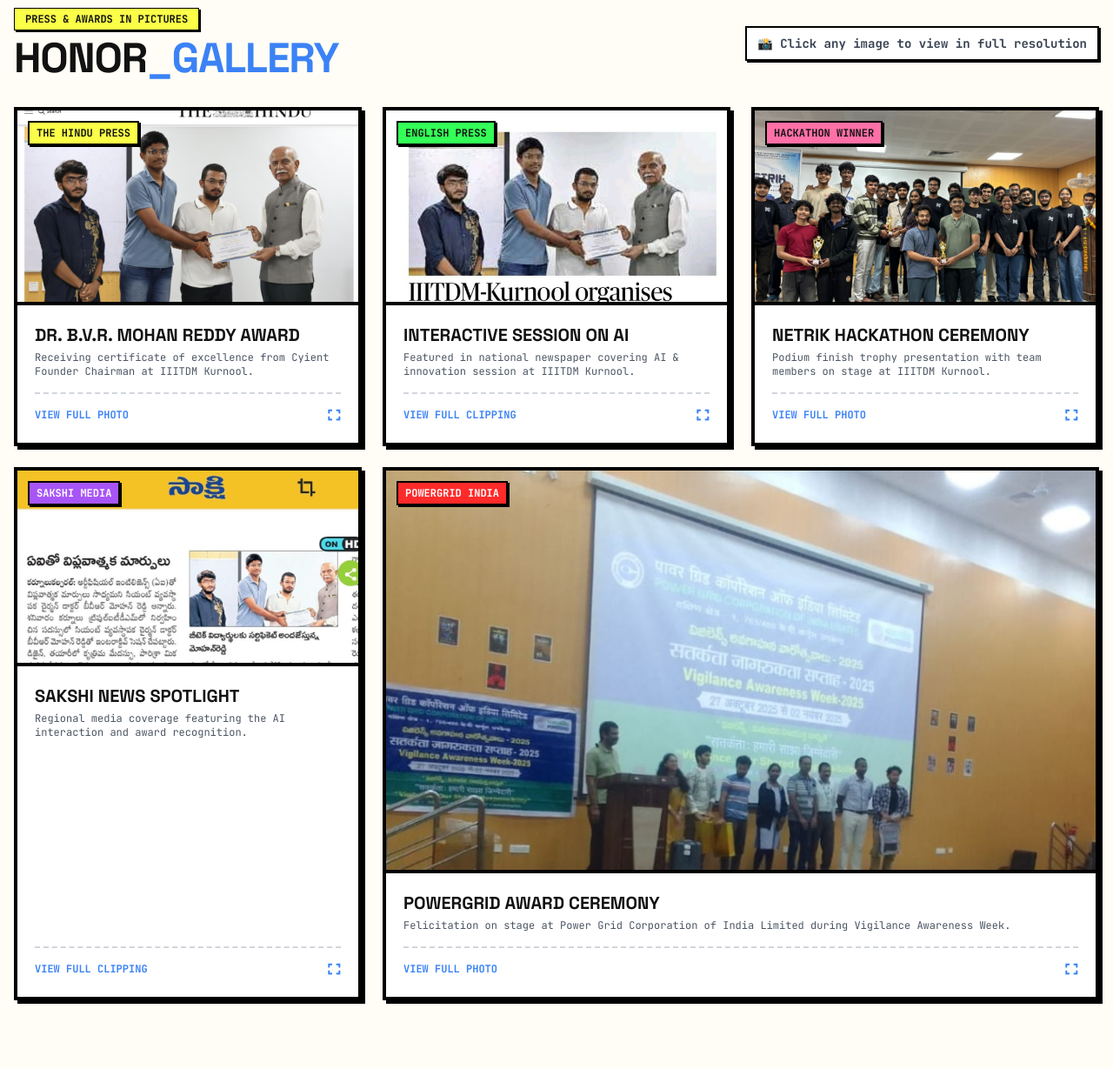
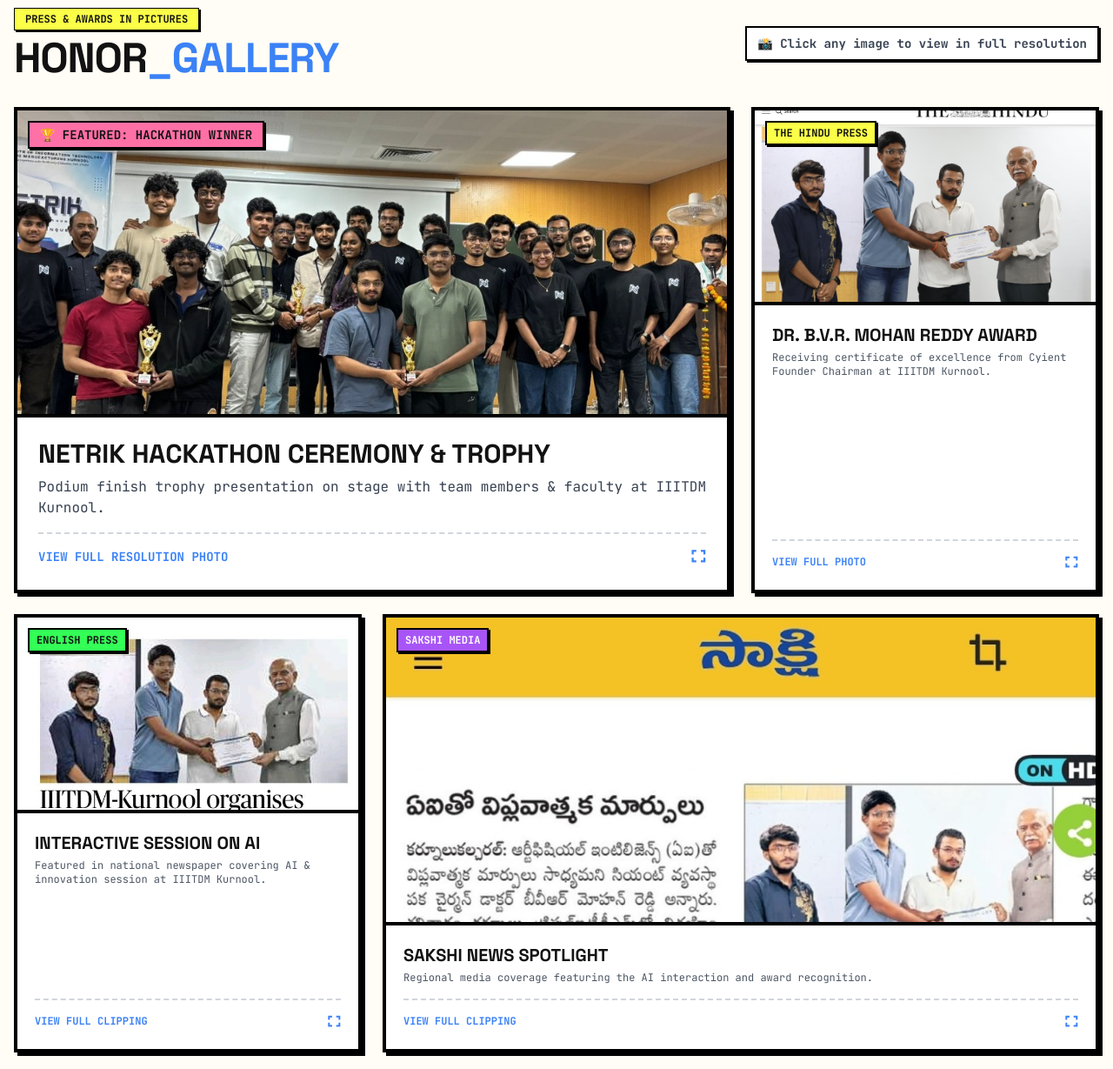
Before and after one commit to peddusreekanthreddy7/portfolio, a plain HTML site: page index.html in a window 1280 px wide. Shown: the part 8440-9669 px from the top of the page at 87% size. Drawn offline with nearby package versions, Linux system fonts and the light colour scheme; no server answers.

Commit message:
Remove PowerGrid award image and make Netrik Hackathon trophy ceremony featured big image

```diff
--- a/index.html
+++ b/index.html
@@ -1305,7 +1305,25 @@
                 </div>
 
                 <div class="grid grid-cols-1 md:grid-cols-2 lg:grid-cols-3 gap-6">
-                    <!-- Image 1: The Hindu Award -->
+                    <!-- Image 1: Netrik Hackathon Trophy (Featured Big Card) -->
+                    <div class="bg-white border-4 border-black shadow-hard group overflow-hidden cursor-hover flex flex-col md:col-span-2 lg:col-span-2 hover:translate-x-1 hover:-translate-y-1 transition-all" onclick="openImageModal('images/achievements/netrik_hackathon_trophy.jpg', 'Netrik Hackathon Podium Finish & Trophy Presentation at IIITDM Kurnool')">
+                        <div class="relative overflow-hidden bg-black aspect-video sm:aspect-[21/9]">
+                            <img src="images/achievements/netrik_hackathon_trophy.jpg" alt="Netrik Hackathon Trophy Ceremony" class="w-full h-full object-cover object-center group-hover:scale-105 transition-transform duration-300">
+                            <div class="absolute top-3 left-3 bg-neo-pink border-2 border-black px-3 py-1 font-mono text-xs sm:text-sm font-bold shadow-hard-sm">🏆 FEATURED: HACKATHON WINNER</div>
+                        </div>
+                        <div class="p-6 flex-1 flex flex-col justify-between border-t-4 border-black bg-white">
+                            <div>
+                                <h4 class="font-black text-2xl sm:text-3xl uppercase mb-2">Netrik Hackathon Ceremony &amp; Trophy</h4>
+                                <p class="font-mono text-sm sm:text-base text-gray-700">Podium finish trophy presentation on stage with team members &amp; faculty at IIITDM Kurnool.</p>
+                            </div>
+                            <div class="mt-4 pt-3 border-t-2 border-dashed border-gray-300 flex justify-between items-center font-mono text-xs sm:text-sm font-bold text-neo-blue">
+                                <span>VIEW FULL RESOLUTION PHOTO</span>
+                                <i class="ri-fullscreen-line text-lg"></i>
+                            </div>
+                        </div>
+                    </div>
+
+                    <!-- Image 2: The Hindu Award -->
                     <div class="bg-white border-4 border-black shadow-hard group overflow-hidden cursor-hover flex flex-col hover:translate-x-1 hover:-translate-y-1 transition-all" onclick="openImageModal('images/achievements/the_hindu_award.png', 'Award Ceremony with Dr. B.V.R. Mohan Reddy (Founder Chairman of Cyient) - The Hindu Feature')">
                         <div class="relative overflow-hidden bg-black aspect-video">
                             <img src="images/achievements/the_hindu_award.png" alt="The Hindu Award Ceremony" class="w-full h-full object-cover group-hover:scale-105 transition-transform duration-300">
@@ -1323,7 +1341,7 @@
                         </div>
                     </div>
 
-                    <!-- Image 2: Press Clipping English -->
+                    <!-- Image 3: Press Clipping English -->
                     <div class="bg-white border-4 border-black shadow-hard group overflow-hidden cursor-hover flex flex-col hover:translate-x-1 hover:-translate-y-1 transition-all" onclick="openImageModal('images/achievements/press_clipping_english.jpg', 'IIITDM-Kurnool Organises Interactive Session on AI - National News Article')">
                         <div class="relative overflow-hidden bg-black aspect-video">
                             <img src="images/achievements/press_clipping_english.jpg" alt="English Press Clipping" class="w-full h-full object-cover object-top group-hover:scale-105 transition-transform duration-300">
@@ -1341,27 +1359,9 @@
                         </div>
                     </div>
 
-                    <!-- Image 3: Netrik Hackathon Trophy -->
-                    <div class="bg-white border-4 border-black shadow-hard group overflow-hidden cursor-hover flex flex-col hover:translate-x-1 hover:-translate-y-1 transition-all" onclick="openImageModal('images/achievements/netrik_hackathon_trophy.jpg', 'Netrik Hackathon Podium Finish & Trophy Presentation at IIITDM Kurnool')">
-                        <div class="relative overflow-hidden bg-black aspect-video">
-                            <img src="images/achievements/netrik_hackathon_trophy.jpg" alt="Netrik Hackathon Trophy Ceremony" class="w-full h-full object-cover group-hover:scale-105 transition-transform duration-300">
-                            <div class="absolute top-3 left-3 bg-neo-pink border-2 border-black px-2 py-1 font-mono text-xs font-bold shadow-hard-sm">HACKATHON WINNER</div>
-                        </div>
-                        <div class="p-5 flex-1 flex flex-col justify-between border-t-4 border-black bg-white">
-                            <div>
-                                <h4 class="font-black text-xl uppercase mb-1">Netrik Hackathon Ceremony</h4>
-                                <p class="font-mono text-xs text-gray-600">Podium finish trophy presentation with team members on stage at IIITDM Kurnool.</p>
-                            </div>
-                            <div class="mt-4 pt-3 border-t-2 border-dashed border-gray-300 flex justify-between items-center font-mono text-xs font-bold text-neo-blue">
-                                <span>VIEW FULL PHOTO</span>
-                                <i class="ri-fullscreen-line text-base"></i>
-                            </div>
-                        </div>
-                    </div>
-
                     <!-- Image 4: Sakshi Telugu Press -->
-                    <div class="bg-white border-4 border-black shadow-hard group overflow-hidden cursor-hover flex flex-col hover:translate-x-1 hover:-translate-y-1 transition-all" onclick="openImageModal('images/achievements/press_clipping_sakshi.jpg', 'Sakshi News Article: Revolutionary changes with AI - IIITDM Kurnool')">
-                        <div class="relative overflow-hidden bg-black aspect-video">
+                    <div class="bg-white border-4 border-black shadow-hard group overflow-hidden cursor-hover flex flex-col hover:translate-x-1 hover:-translate-y-1 transition-all md:col-span-2 lg:col-span-2" onclick="openImageModal('images/achievements/press_clipping_sakshi.jpg', 'Sakshi News Article: Revolutionary changes with AI - IIITDM Kurnool')">
+                        <div class="relative overflow-hidden bg-black aspect-video sm:aspect-[21/9]">
                             <img src="images/achievements/press_clipping_sakshi.jpg" alt="Sakshi News Coverage" class="w-full h-full object-cover object-top group-hover:scale-105 transition-transform duration-300">
                             <div class="absolute top-3 left-3 bg-neo-purple text-white border-2 border-black px-2 py-1 font-mono text-xs font-bold shadow-hard-sm">SAKSHI MEDIA</div>
                         </div>
@@ -1372,24 +1372,6 @@
                             </div>
                             <div class="mt-4 pt-3 border-t-2 border-dashed border-gray-300 flex justify-between items-center font-mono text-xs font-bold text-neo-blue">
                                 <span>VIEW FULL CLIPPING</span>
-                                <i class="ri-fullscreen-line text-base"></i>
-                            </div>
-                        </div>
-                    </div>
-
-                    <!-- Image 5: PowerGrid Award -->
-                    <div class="bg-white border-4 border-black shadow-hard group overflow-hidden cursor-hover flex flex-col md:col-span-2 lg:col-span-2 hover:translate-x-1 hover:-translate-y-1 transition-all" onclick="openImageModal('images/achievements/powergrid_award.jpg', 'Power Grid Corporation of India Limited (POWERGRID) - Vigilance Awareness Week Award Ceremony')">
-                        <div class="relative overflow-hidden bg-black aspect-video">
-                            <img src="images/achievements/powergrid_award.jpg" alt="PowerGrid Award Ceremony" class="w-full h-full object-cover group-hover:scale-105 transition-transform duration-300">
-                            <div class="absolute top-3 left-3 bg-neo-red text-white border-2 border-black px-2 py-1 font-mono text-xs font-bold shadow-hard-sm">POWERGRID INDIA</div>
-                        </div>
-                        <div class="p-5 flex-1 flex flex-col justify-between border-t-4 border-black bg-white">
-                            <div>
-                                <h4 class="font-black text-xl uppercase mb-1">POWERGRID Award Ceremony</h4>
-                                <p class="font-mono text-xs text-gray-600">Felicitation on stage at Power Grid Corporation of India Limited during Vigilance Awareness Week.</p>
-                            </div>
-                            <div class="mt-4 pt-3 border-t-2 border-dashed border-gray-300 flex justify-between items-center font-mono text-xs font-bold text-neo-blue">
-                                <span>VIEW FULL PHOTO</span>
                                 <i class="ri-fullscreen-line text-base"></i>
                             </div>
                         </div>
```
Also changed, not shown: images/achievements/powergrid_award.jpg (deleted).
